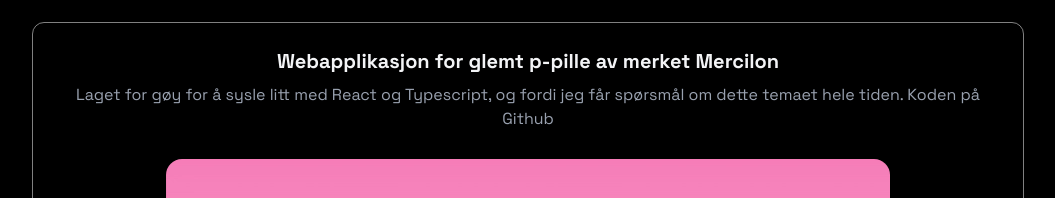
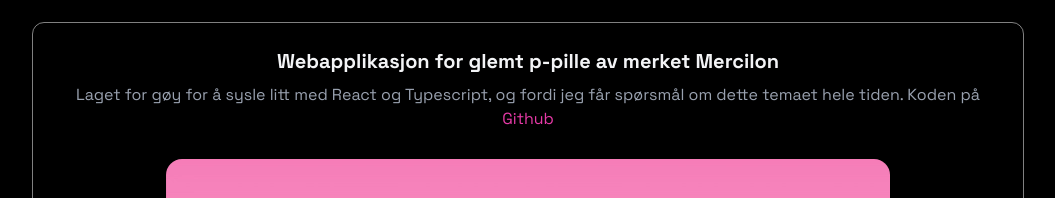
Before and after one commit to csselia/portfolio, a React (Vite) app: page / in a window 1280 px wide. Shown: the part 7618-7816 px from the top of the page, without its empty margins (112-1167 px from the left). Built offline with nearby package versions, Linux system fonts and the light colour scheme.

Commit message:
link color

```diff
--- a/src/components/sections/Projects.jsx
+++ b/src/components/sections/Projects.jsx
@@ -133,7 +133,7 @@
                     <h3 className="text-xl font-bold mb-2">Webapplikasjon for glemt p-pille av merket Mercilon</h3>
                     <p className="text-gray-400 mb-4">
                         <p className="text-gray-400 mb-4">Laget for gøy for å sysle litt med React og Typescript, og fordi jeg får spørsmål om dette temaet hele tiden.
-                            Koden på <a href="https://github.com/csselia/merci">Github</a>
+                            Koden på <a href="https://github.com/csselia/merci" className="text-[#e73aa7] hover:text-[#fec588]">Github</a>
                         </p>
                         <div className="grid grid-cols-1 mt-7 gap-6">
                         <img src={afd_21} alt="diagrammer" className="rounded-2xl mx-auto hover:-translate-y-1 transition"/>
```
